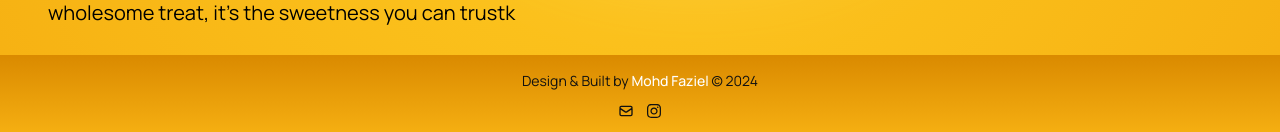
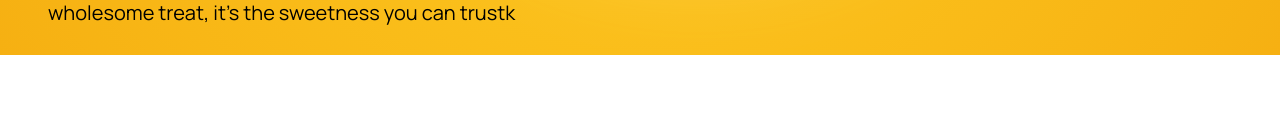
Before and after one commit to mohdfaziel/RoyNect, a React (Vite) app: page / in a window 1280 px wide. Shown: the part 745-877 px from the top of the page. After the commit the page ends 800 px from the top, so only its background shows below. Built offline with nearby package versions, Linux system fonts and the light colour scheme.

Commit message:
signature only in about section

```diff
--- a/src/About Us/About.jsx
+++ b/src/About Us/About.jsx
@@ -1,3 +1,4 @@
+import Footer from "../Footer/Footer";
 import Intro from "./Intro";
 import Legacy from "./Legacy";
 
@@ -6,6 +7,7 @@ return (
     <>
     <Intro/>
     <Legacy/>
+    <Footer/>
     </>
 )
 }
--- a/src/App.jsx
+++ b/src/App.jsx
@@ -8,7 +8,6 @@ function App() {
     <div className=" overflow-hidden flex flex-col justify-center items-center min-h-screen w-full bg-radial-gradient">
       <Nav />
      <Outlet/>
-      <Footer/>
     </div>
   )
 }
```
